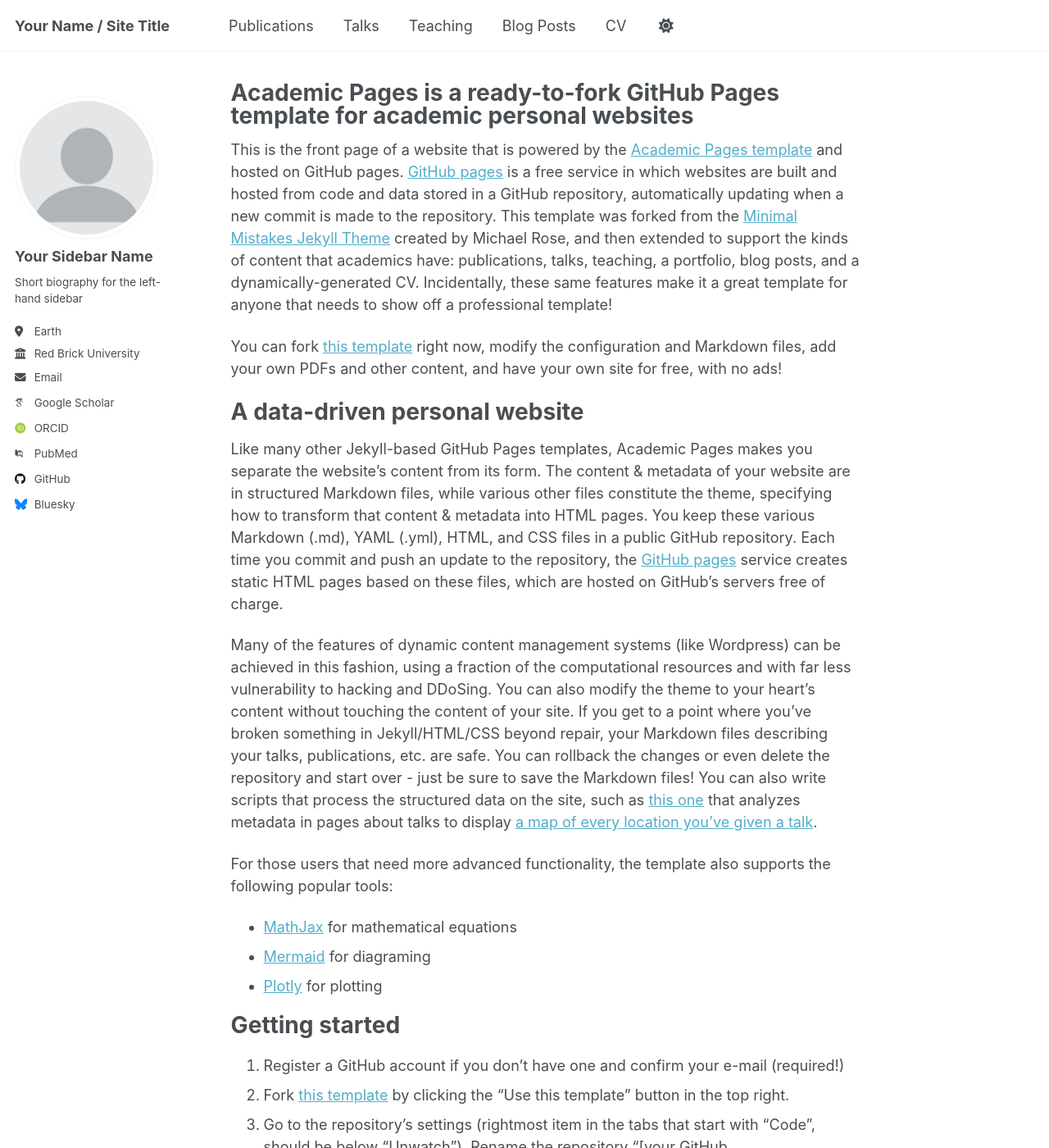
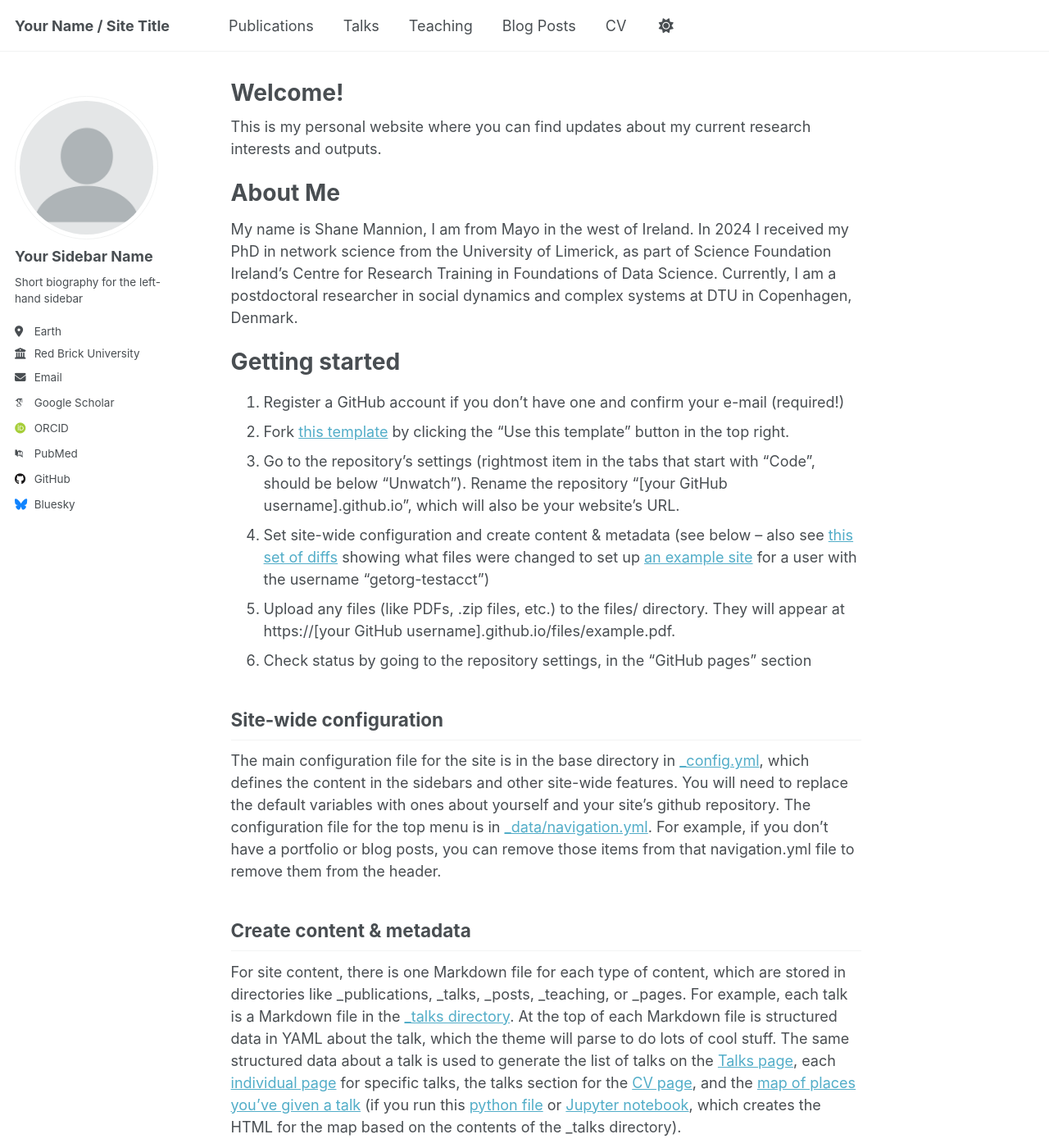
Before and after one commit to shmannion/shmannion.github.io, a Jekyll site: the page built from _pages/about.md, in a window 1280 px wide and 1400 px high. Shown: the whole window at 82% size. Built offline with Jekyll 4.4.1, drawn with Linux system fonts in a browser that asks for light colours; some web fonts are replaced; a script that is not in the unit is left out.

Commit message:
changed homepage

```diff
--- a/_pages/about.md
+++ b/_pages/about.md
@@ -1,26 +1,18 @@
 ---
 permalink: /
-title: "Academic Pages is a ready-to-fork GitHub Pages template for academic personal websites"
+title: "Welcome!"
 author_profile: true
 redirect_from:
   - /about/
   - /about.html
 ---
 
-This is the front page of a website that is powered by the [Academic Pages template](https://github.com/academicpages/academicpages.github.io) and hosted on GitHub pages. [GitHub pages](https://pages.github.com) is a free service in which websites are built and hosted from code and data stored in a GitHub repository, automatically updating when a new commit is made to the repository. This template was forked from the [Minimal Mistakes Jekyll Theme](https://mmistakes.github.io/minimal-mistakes/) created by Michael Rose, and then extended to support the kinds of content that academics have: publications, talks, teaching, a portfolio, blog posts, and a dynamically-generated CV. Incidentally, these same features make it a great template for anyone that needs to show off a professional template!
+This is my personal website where you can find updates about my current research interests and outputs.
 
- You can fork [this template](https://github.com/academicpages/academicpages.github.io) right now, modify the configuration and Markdown files, add your own PDFs and other content, and have your own site for free, with no ads!
+About Me
+======
+My name is Shane Mannion, I am from Mayo in the west of Ireland. In 2024 I received my PhD in network science from the University of Limerick, as part of Science Foundation Ireland's Centre for Research Training in Foundations of Data Science. Currently, I am a postdoctoral researcher in social dynamics and complex systems at DTU in Copenhagen, Denmark.
 
-A data-driven personal website
-======
-Like many other Jekyll-based GitHub Pages templates, Academic Pages makes you separate the website's content from its form. The content & metadata of your website are in structured Markdown files, while various other files constitute the theme, specifying how to transform that content & metadata into HTML pages. You keep these various Markdown (.md), YAML (.yml), HTML, and CSS files in a public GitHub repository. Each time you commit and push an update to the repository, the [GitHub pages](https://pages.github.com/) service creates static HTML pages based on these files, which are hosted on GitHub's servers free of charge.
-
-Many of the features of dynamic content management systems (like Wordpress) can be achieved in this fashion, using a fraction of the computational resources and with far less vulnerability to hacking and DDoSing. You can also modify the theme to your heart's content without touching the content of your site. If you get to a point where you've broken something in Jekyll/HTML/CSS beyond repair, your Markdown files describing your talks, publications, etc. are safe. You can rollback the changes or even delete the repository and start over - just be sure to save the Markdown files! You can also write scripts that process the structured data on the site, such as [this one](https://github.com/academicpages/academicpages.github.io/blob/master/talkmap.ipynb) that analyzes metadata in pages about talks to display [a map of every location you've given a talk](https://academicpages.github.io/talkmap.html).
-
-For those users that need more advanced functionality, the template also supports the following popular tools:
-- [MathJax](https://www.mathjax.org/) for mathematical equations
-- [Mermaid](https://mermaid.js.org/) for diagraming
-- [Plotly](https://plotly.com/javascript/) for plotting
 
 Getting started
 ======
```
Also changed, not shown: 2 other files.
